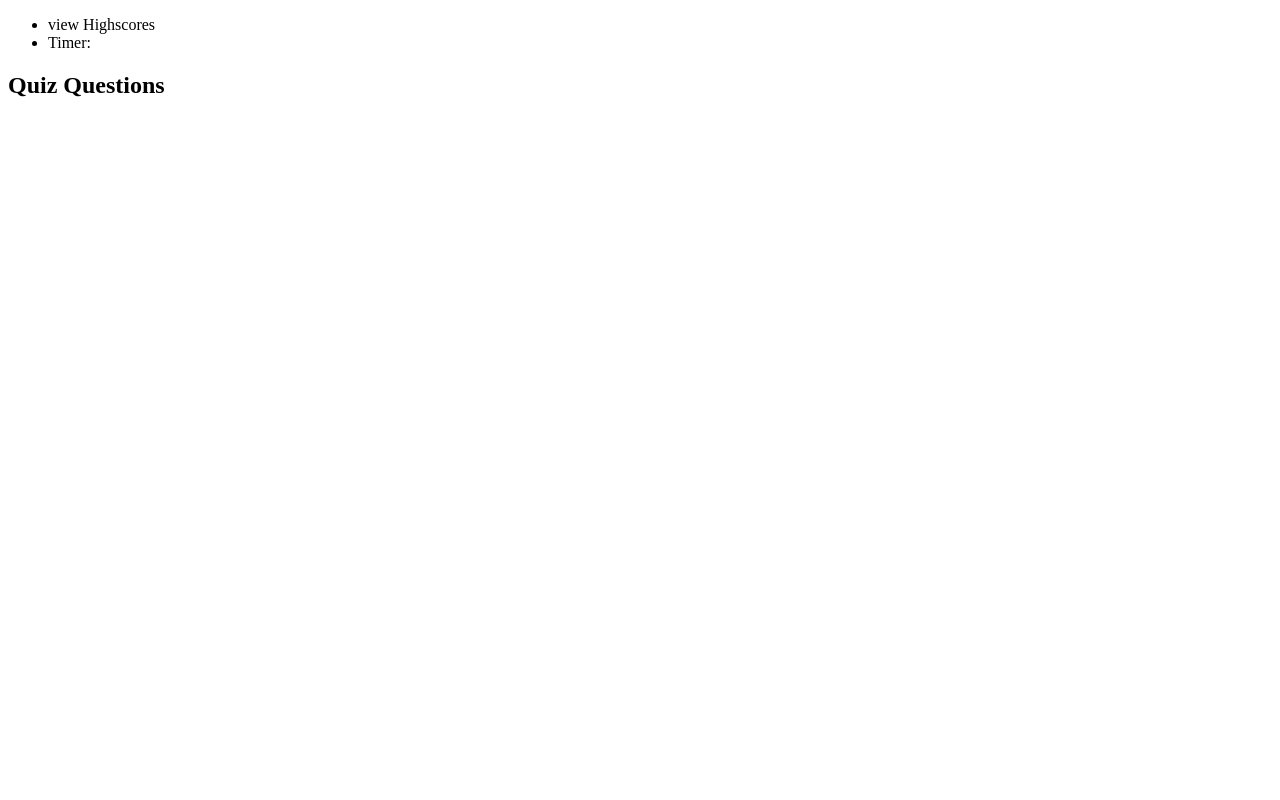
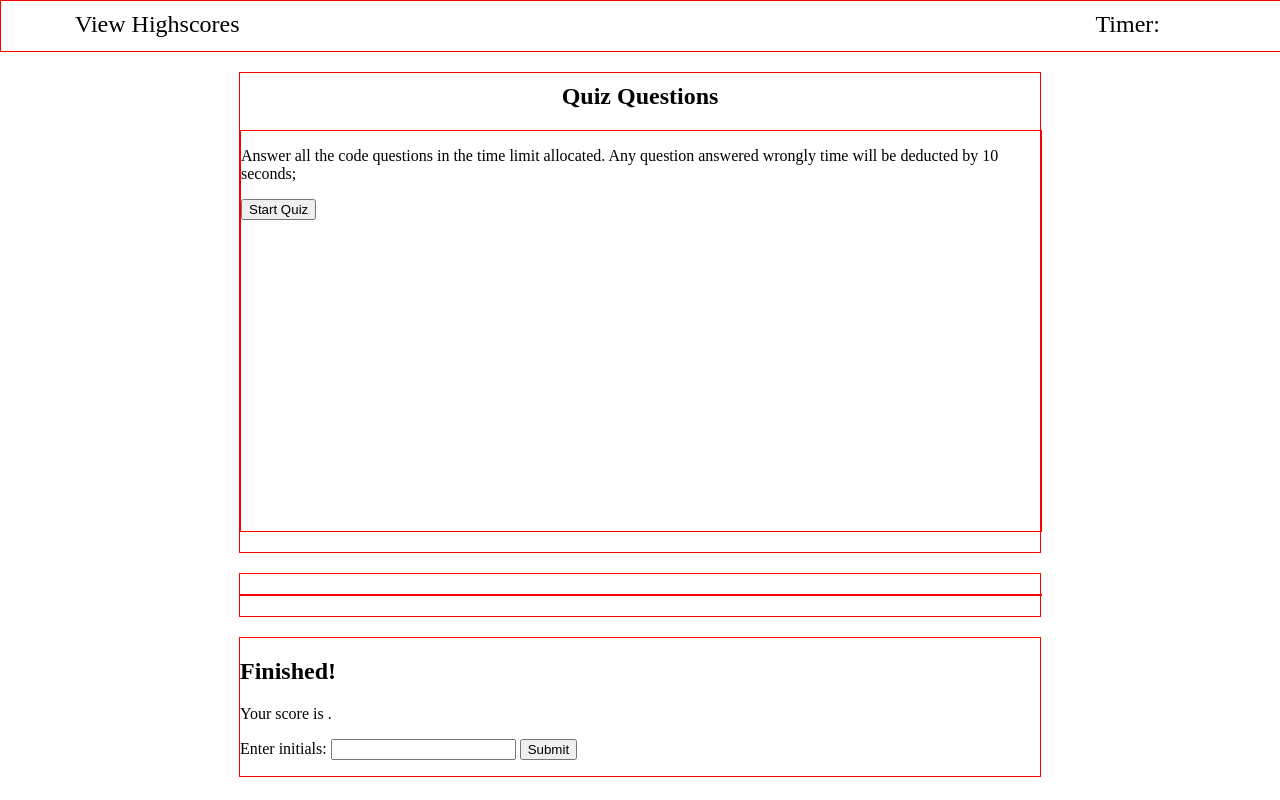
Before and after one commit to johnjegede/Quiz, a plain HTML site: page Quiz_app.html in a window 1280 px wide. Drawn offline with Linux system fonts and the light colour scheme.

Commit message:
added more markup for quiz_app.html and created quiz_app.js

```diff
--- a/Quiz_app.html
+++ b/Quiz_app.html
@@ -7,19 +7,36 @@
     <title>Quiz App</title>
   </head>
   <body>
-      <nav>
-        <ul>
-          <li>view Highscores</li>
-          <li>Timer: <span></span></li>
-        </ul>
-      </nav>
+    <nav>
+      <div id="top_left">View Highscores</div>
+      <div id="top_right">Timer: <span></span></div>
+    </nav>
 
-      <section>
-          <h1>Quiz Questions</h1>
-          <section>
+    <section>
+      <h1>Quiz Questions</h1>
+      <section id="quiz_items">
+        <p>
+          Answer all the code questions in the time limit allocated. Any
+          question answered wrongly time will be deducted by 10 seconds;
+        </p>
+        <button id="begin">Start Quiz</button>
+      </section>
+    </section>
 
-          </section>
-      </section>
+    <section id="questions" class="hide">
+      <h2 id="question-title"></h2>
+      <section id="choices" class="choices"></section>
+    </section>
 
+    <section id="final_screen" class="hide">
+      <h2>Finished!</h2>
+      <p>Your score is <span id="final-score"></span>.</p>
+      <p>
+        Enter initials: <input type="text" id="initials" max="3" />
+        <button id="submit">Submit</button>
+      </p>
+    </section>
+
+    <script src="quiz_app.js"></script>
   </body>
 </html>
--- /dev/null
+++ b/quiz_app.js
@@ -0,0 +1,35 @@
+// list of all questions, choices, and answers
+var questions = [
+    {
+      title: "Commonly used data types DO NOT include:",
+      choices: ["strings", "booleans", "alerts", "numbers"],
+      answer: "alerts"
+    },
+    {
+      title: "The condition in an if / else statement is enclosed within ____.",
+      choices: ["quotes", "curly brackets", "parentheses", "square brackets"],
+      answer: "parentheses"
+    },
+    {
+      title: "Arrays in JavaScript can be used to store ____.",
+      choices: [
+        "numbers and strings",
+        "other arrays",
+        "booleans",
+        "all of the above"
+      ],
+      answer: "all of the above"
+    },
+    {
+      title:
+        "String values must be enclosed within ____ when being assigned to variables.",
+      choices: ["commas", "curly brackets", "quotes", "parentheses"],
+      answer: "quotes"
+    },
+    {
+      title:
+        "A very useful tool used during development and debugging for printing content to the debugger is:",
+      choices: ["JavaScript", "terminal / bash", "for loops", "console.log"],
+      answer: "console.log"
+    }
+  ];
--- a/style.css
+++ b/style.css
@@ -0,0 +1,41 @@
+body{
+    margin: 0;
+    width: 100%;
+}
+
+nav{
+
+    width: 100%;
+    height: 50px;
+    border: 1px solid red;
+
+}
+
+#top_left{
+    display: inline-block;
+    position: relative;
+    left: 5%;
+    font-size: 24px;
+    padding: 10px;
+}
+#top_right{
+    display: inline-block;
+    position: relative;
+    left: 70%;
+    font-size: 24px;
+    padding: 10px;
+}
+
+section{
+    margin: 20px auto;
+    width: 800px;
+    border: 1px solid red;
+}
+h1{
+    margin: 10px auto ;
+    text-align: center;
+}
+
+#quiz_items{
+    height: 400px;
+}
```
